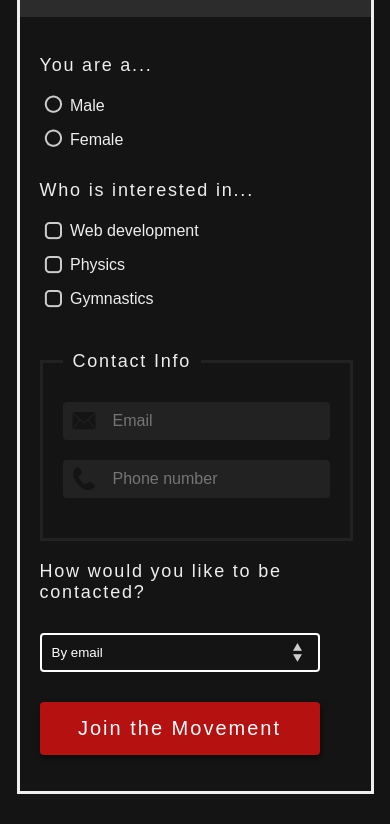
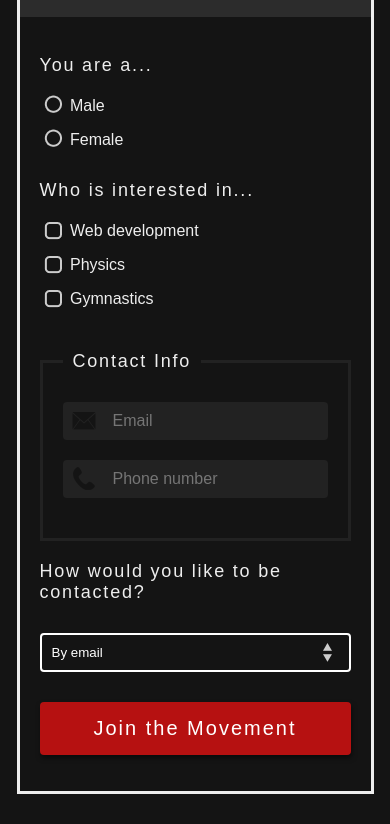
Before and after one commit to Panucci-Juggernaut/Styling-HTML5-Form, a plain HTML site: page index.html in a window 390 px wide. Shown: the part 106-930 px from the top of the page. Drawn offline with Linux system fonts and the light colour scheme.

Commit message:
responsiveness

```diff
--- a/styles.css
+++ b/styles.css
@@ -140,3 +140,15 @@ input[type='email']:valid + .tick, input[type='telephone']:valid + .tick{
     float: left;
     margin: 10px;
 }
+@media screen and (max-width: 500px){
+    input[type="email"], input[type='telephone']{
+        width: 100%;
+    }
+    select{
+        width: 100%;
+    }
+    input[type="submit"]{
+        width: 100%;
+    }
+
+}
```
